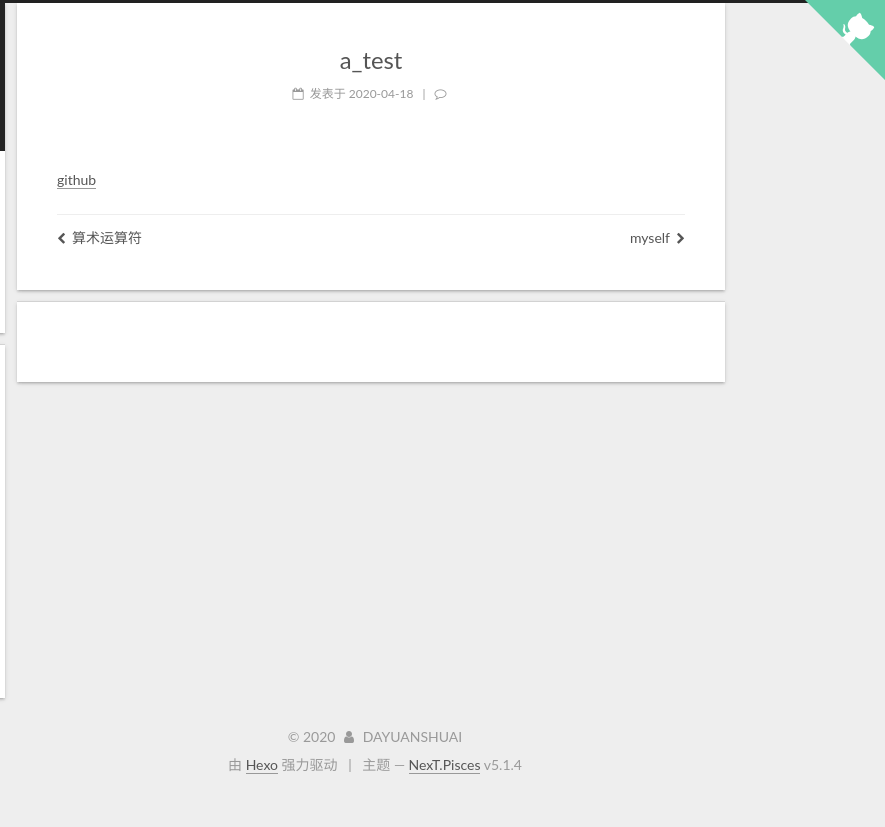
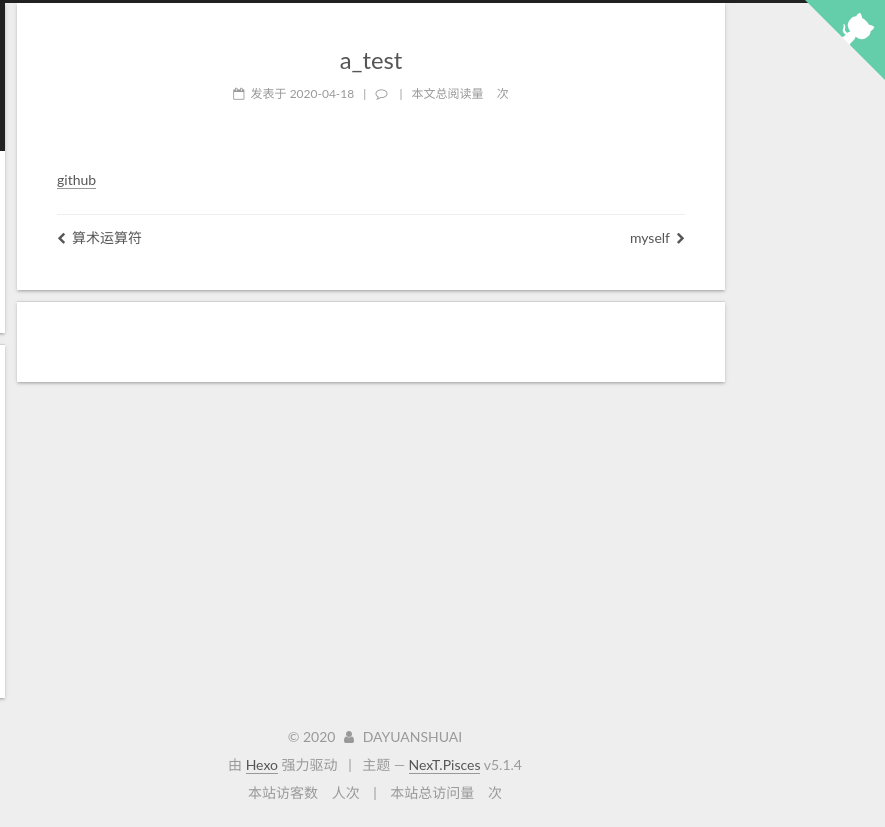
Before and after one commit to dayuanshuai360/dayuanshuai360.github.io, a plain HTML site: page 2020/04/18/a-test/index.html in a window 1280 px wide. Shown: the full height of the page, 395-1280 px from the left. Before the commit the page ends 800 px from the top, so only its background shows below. Drawn offline with Linux system fonts and the light colour scheme; some packages are replaced by stand-ins of ours; no server answers; a script that the page names is missing.

Commit message:
Site updated: 2020-04-19 11:28:43

```diff
--- a/2020/04/18/a-test/index.html
+++ b/2020/04/18/a-test/index.html
@@ -313,6 +313,11 @@
 
 
 
+            <span class="post-meta-divider">|</span>
+            <span class="page-pv">本文总阅读量
+            <span class="busuanzi-value" id="busuanzi_value_page_pv" ></span>次
+            </span>
+
 
 
 
@@ -546,6 +551,26 @@
 
 
 
+<div class="busuanzi-count">
+  <script async src="https://dn-lbstatics.qbox.me/busuanzi/2.3/busuanzi.pure.mini.js"></script>
+
+
+    <span class="site-uv">
+      本站访客数
+      <span class="busuanzi-value" id="busuanzi_value_site_uv"></span>
+      人次
+    </span>
+
+
+
+    <span class="site-pv">
+      本站总访问量
+      <span class="busuanzi-value" id="busuanzi_value_site_pv"></span>
+      次
+    </span>
+
+</div>
+
 
 
 
```
Also changed, not shown: 2020/04/18/myself/index.html (+25 -0 lines), 2020/04/18/算术运算符/index.html (+25 -0 lines), archives/2020/04/index.html (+20 -0 lines), archives/2020/index.html (+20 -0 lines), archives/index.html (+20 -0 lines), categories/index.html (+20 -0 lines), categories/python/index.html (+20 -0 lines), index.html (+20 -0 lines), tags/index.html (+20 -0 lines), tags/python/index.html (+20 -0 lines), tags/算术运算符/index.html (+20 -0 lines).
